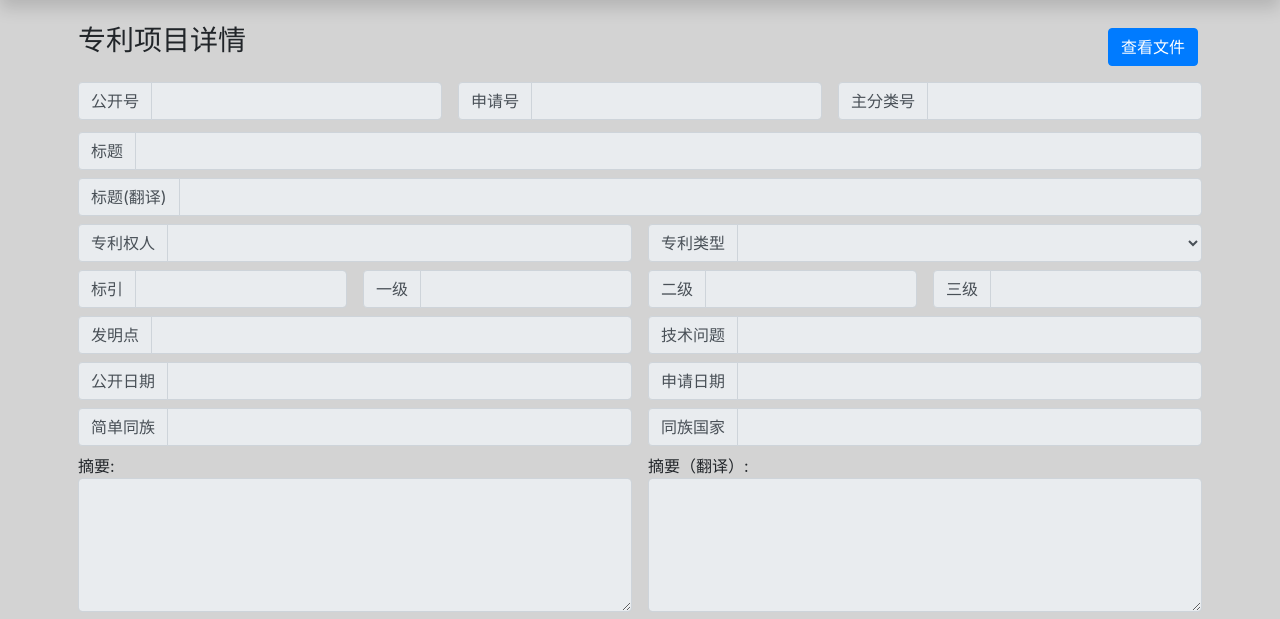
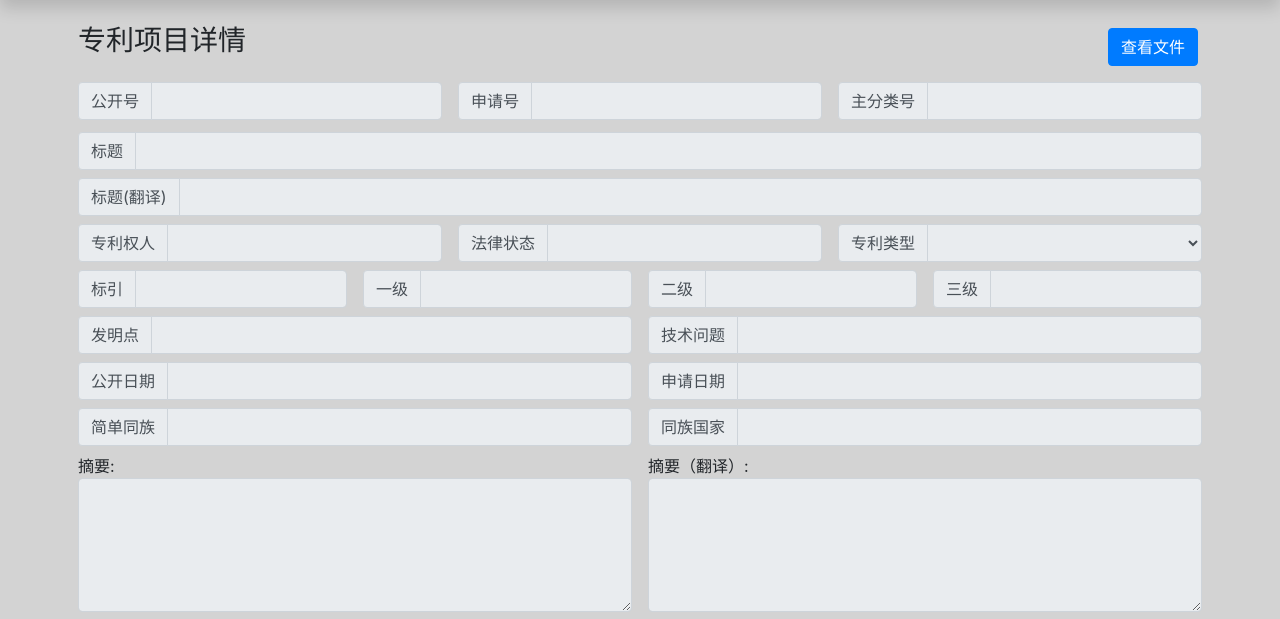
Before and after one commit to zypangpang/patent_management_system, a Django app: template main/templates/main/detail.html in a window 1280 px wide. Shown: the part 56-675 px from the top of the page. Run offline with Django 3.2, Linux system fonts and the light colour scheme; the template is opened without the code that fills it, so the values that code supplies are empty; some libraries are stand-ins or nearby versions.

Commit message:
add law_state to detail page and add username for message page

```diff
--- a/main/templates/main/detail.html
+++ b/main/templates/main/detail.html
@@ -131,7 +131,14 @@
                     <input name="applicants" required type="text" class="form-control" readonly value="{{ applicant_str }}">
                 </div>
             </div>
-
+            <div class="col px-2" >
+                <div class="input-group m-0">
+                    <div class="input-group-prepend">
+                        <span class="input-group-text">法律状态</span>
+                    </div>
+                    <input name="law_state" required type="text" class="form-control" readonly value="{{ item.law_state }}">
+                </div>
+            </div>
             <div class="col px-2" >
                 <div class="input-group">
                     <div class="input-group-prepend">
--- a/main/views.py
+++ b/main/views.py
@@ -222,9 +222,11 @@ def import_data(request):
             #test_file.save()
         if errors:
             return render(request,'main/show_message.html',{'message':'\n'.join(errors),
+                                                            'user_name':request.user.get_username(),
                                                             'success':0})
 
         return render(request,'main/show_message.html',{'message':'数据导入成功',
+                                                        'user_name':request.user.get_username(),
                                                         'success':1})
 
     else:
@@ -443,6 +445,7 @@ def show_data(request):
         log_and_print(e)
         return render(request,'main/show_message.html',
                       {'message':'数据库中查不到本专利，请检查公开号',
+                       'user_name':request.user.get_username(),
                        'success':0})
 
     applicant_str=';'.join([a.name for a in patent.applicants.all()])
@@ -480,6 +483,7 @@ def view_file(request,pub_id):
     except Exception as e:
         log_and_print(e)
         return render(request,'main/show_message.html',{'message':'该专利没有文件',
+                                                        'user_name':request.user.get_username(),
                                                         'success':0})
     #response['Content-Disposition'] = 'attachment; filename=%s' % filename
     return response
@@ -498,6 +502,7 @@ def add_notes(request):
     except Exception as e:
         log_and_print(e)
         return render(request,'main/show_message.html',{'message':'添加批注失败',
+                                                        'user_name':request.user.get_username(),
                                                         'success':0})
     return redirect(reverse("main:detail")+'?pub_id='+pub_id)
 
```
